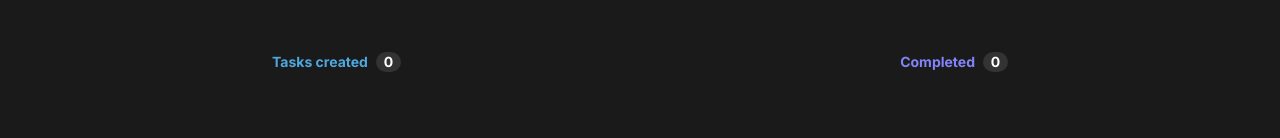
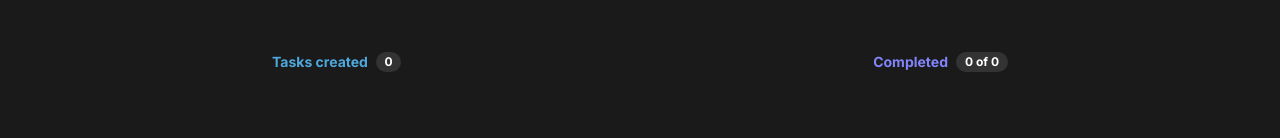
Before and after one commit to sergioscker/todo-list, a Next.js app: page / in a window 1280 px wide. Shown: the part 270-408 px from the top of the page. Built offline with nearby package versions, Linux system fonts and the light colour scheme.

Commit message:
improving styles and organization

```diff
--- a/app/page.jsx
+++ b/app/page.jsx
@@ -8,7 +8,7 @@ import { GrAddCircle } from 'react-icons/gr';
 // componets
 import { Button } from '@/components/ui/button';
 import { Input } from '@/components/ui/input';
-import { Tasks } from '@/components/Tasks';
+import { TasksList } from '@/components/Tasks';
 import Header from '@/components/Header';
 
 // hook
@@ -26,7 +26,7 @@ export default function Home() {
   return (
     <main className="w-full h-auto">
       <Header tasks={tasks} />
-
+      {/* input and button */}
       <div className="flex justify-center items-center gap-5 p-4">
         <Input
           type="text"
@@ -44,19 +44,19 @@ export default function Home() {
         </Button>
       </div>
 
+      {/* labels */}
       <div className="w-full h-auto p-5">
-        {/* labels */}
         <div
           className="flex flex-wrap items-center justify-between gap-4
          md:w-[736px] mx-auto py-3"
         >
           <div
             className="flex gap-2 items-center justify-center text-blue text-[14px]
-        text-left font-bold"
+        text-center font-bold"
           >
             Tasks created
             <span
-              className="flex items-center justify-center bg-gray400 text-white
+              className="flex items-center justify-center bg-gray400 text-white text-[12px]
         rounded-full p-2 w-[25px] h-[20px]"
             >
               {tasks.length}
@@ -65,21 +65,22 @@ export default function Home() {
 
           <div
             className="flex gap-2 items-center justify-center text-purple text-[14px]
-        text-left font-bold"
+        text-center font-bold"
           >
             Completed
             <span
-              className="flex items-center justify-center bg-gray400 text-white
-        rounded-full p-2 w-[25px] h-[20px]"
+              className="flex items-center justify-center bg-gray400 text-white text-center
+            text-[12px] w-[52px] h-[20px] rounded-full p-2"
             >
-              {tasks.filter((task) => task.completed).length}
+              {tasks.filter((task) => task.completed).length} of {tasks.length}
             </span>
           </div>
         </div>
       </div>
 
+      {/* tasks */}
       <div className="flex justify-center items-center p-5 mt-5">
-        <Tasks
+        <TasksList
           tasks={tasks}
           onDelete={deleteTask}
           onToggle={toggleTaskCompletion}
--- a/components/Tasks.jsx
+++ b/components/Tasks.jsx
@@ -13,6 +13,7 @@ const TaskItem = ({ task, index, onDelete, onToggle }) => (
     className={`flex flex-row justify-between items-center gap-3 border border-gray400 rounded-md p-4
        bg-gray500 mx-w-[736px] w-full min-h-[72px] h-full`}
   >
+    {/* checkbox container */}
     <div className="flex items-start justify-center h-[24px] w-[24px]">
       <Checkbox
         checked={task.completed}
@@ -23,22 +24,28 @@ const TaskItem = ({ task, index, onDelete, onToggle }) => (
       />
     </div>
 
+    {/* textTasks */}
     <p
-      className={`text-[14px] text-left font-light text-white mx-w-[632px] h-[40px] leading-4
-        ${task.completed ? 'line-through text-white/40' : ''}`}
+      className={`text-[14px] text-left font-light text-white mx-w-[632px] h-[40px]
+        leading-4 ${task.completed ? 'line-through text-white/40' : ''}`}
     >
       {task.text}
     </p>
 
+    {/* trash button */}
     <div className="flex items-start justify-center h-[24px] w-[24px]">
-      <button onClick={() => onDelete(index)} aria-label="Delete task">
+      <button
+        type="button"
+        onClick={() => onDelete(index)}
+        aria-label="Delete task"
+      >
         <FaTrashAlt className="text-gray300" />
       </button>
     </div>
   </div>
 );
 
-export const Tasks = ({ tasks = [], onDelete, onToggle }) => {
+export const TasksList = ({ tasks = [], onDelete, onToggle }) => {
   return (
     <section className="max-w-[750px] w-full border-t border-gray400 rounded-md p-5">
       {/* tasks empty */}
@@ -58,6 +65,7 @@ export const Tasks = ({ tasks = [], onDelete, onToggle }) => {
           </p>
         </div>
       ) : (
+        // createdTasks
         <ul className="flex flex-col gap-3 items-center justify-start w-full">
           {tasks.map((task, index) => (
             <li key={index}>
```
